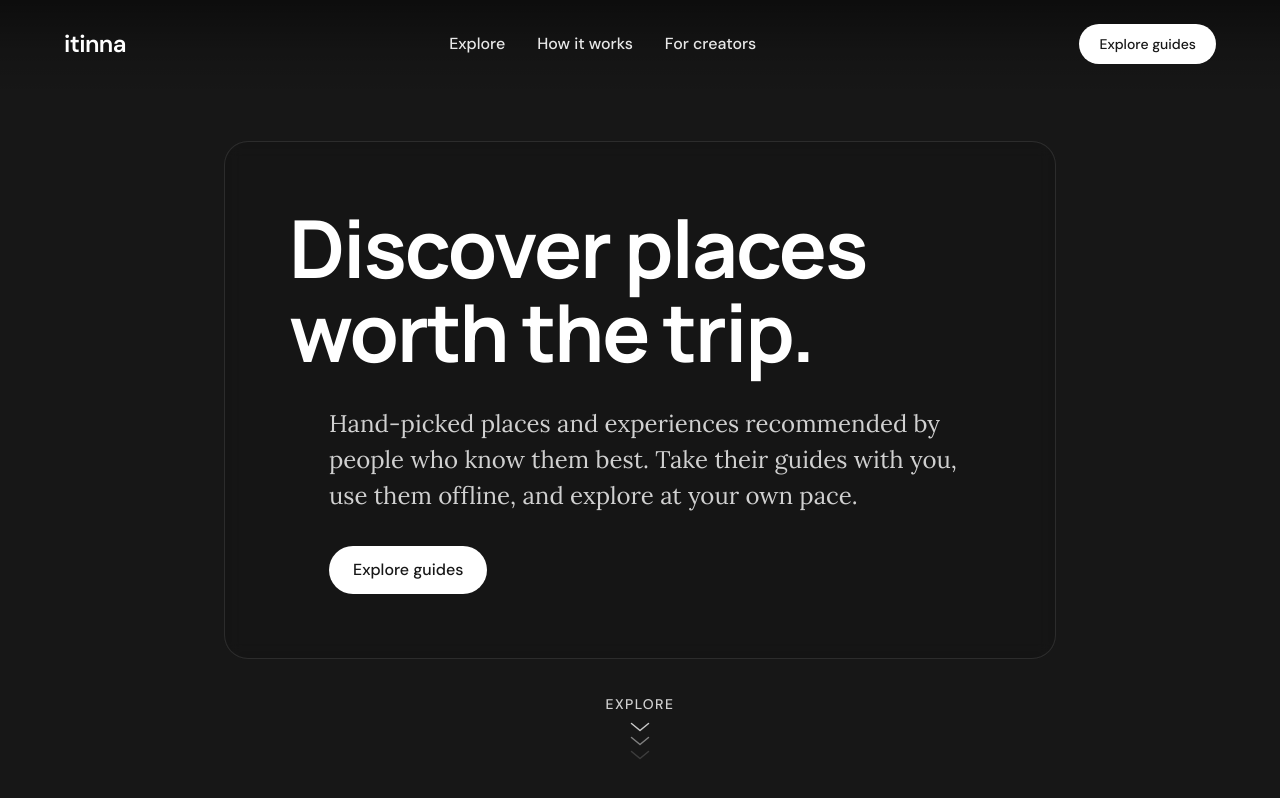
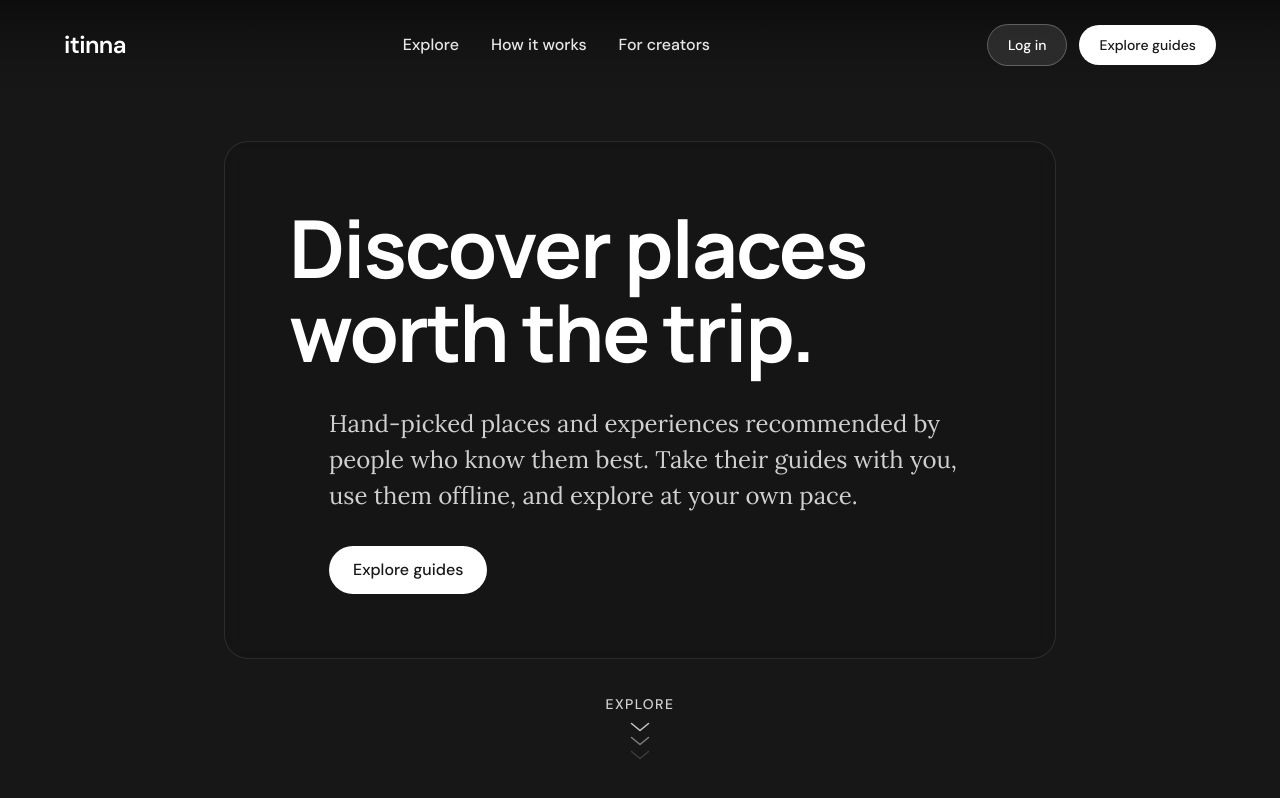
Before and after one commit to jansandor/itinna, a Next.js app: page / in a window 1280 px wide. Shown: the top 798 px of the page. Built offline with nearby package versions, Linux system fonts and the light colour scheme.

Commit message:
feat: Add Log in button

```diff
--- a/src/app/globals.css
+++ b/src/app/globals.css
@@ -73,7 +73,6 @@
 }
 
 @keyframes hero-chevron-fade {
-
   0%,
   100% {
     opacity: 0.15;
--- /dev/null
+++ b/src/app/login/layout.tsx
@@ -0,0 +1,3 @@
+export default async function LoginLayout({ children }: LayoutProps<"/login">) {
+  return <>{children}</>;
+}
--- /dev/null
+++ b/src/app/login/page.tsx
@@ -0,0 +1,6 @@
+export default async function LoginPage({
+  params: _params,
+  searchParams: _searchParams,
+}: PageProps<"/login">) {
+  return <>Login</>;
+}
--- a/src/components/Navigation/Navigation.tsx
+++ b/src/components/Navigation/Navigation.tsx
@@ -44,12 +44,21 @@ export const Navigation = () => {
           ))}
         </div>
 
-        <Link
-          href={ROUTE.EXPLORE_GUIDES}
-          className="text-small hidden rounded-full bg-white px-5 py-2.5 font-medium text-neutral-900 transition hover:bg-white/90 md:inline-flex"
-        >
-          Explore guides
-        </Link>
+        <div className="hidden items-center gap-3 md:flex">
+          <Link
+            href={ROUTE.LOG_IN}
+            className="text-small inline-flex rounded-full border border-white/25 bg-white/10 px-5 py-2.5 font-medium text-white backdrop-blur-sm transition hover:border-white/35 hover:bg-white/15"
+          >
+            Log in
+          </Link>
+
+          <Link
+            href={ROUTE.EXPLORE_GUIDES}
+            className="text-small inline-flex rounded-full bg-white px-5 py-2.5 font-medium text-neutral-900 transition hover:bg-white/90"
+          >
+            Explore guides
+          </Link>
+        </div>
 
         <button
           type="button"
@@ -75,6 +84,13 @@ export const Navigation = () => {
             </a>
           ))}
           <Link
+            href={ROUTE.LOG_IN}
+            onClick={handleCloseMenu}
+            className="text-small mt-2 rounded-full border border-white/25 bg-white/10 px-4 py-2 text-center font-medium text-white backdrop-blur-sm transition hover:border-white/35 hover:bg-white/15"
+          >
+            Log in
+          </Link>
+          <Link
             href={ROUTE.EXPLORE_GUIDES}
             onClick={handleCloseMenu}
             className="text-small mt-2 rounded-full bg-white px-4 py-2 text-center font-medium text-neutral-900 transition hover:bg-white/90"
--- a/src/const/routes.ts
+++ b/src/const/routes.ts
@@ -1,4 +1,5 @@
 export const ROUTE = {
   HOME: "/",
   EXPLORE_GUIDES: "/explore-guides",
+  LOG_IN: "/login",
 } as const;
```
Also changed, not shown: 1 other file (tests, documents, lock files or other folders).
